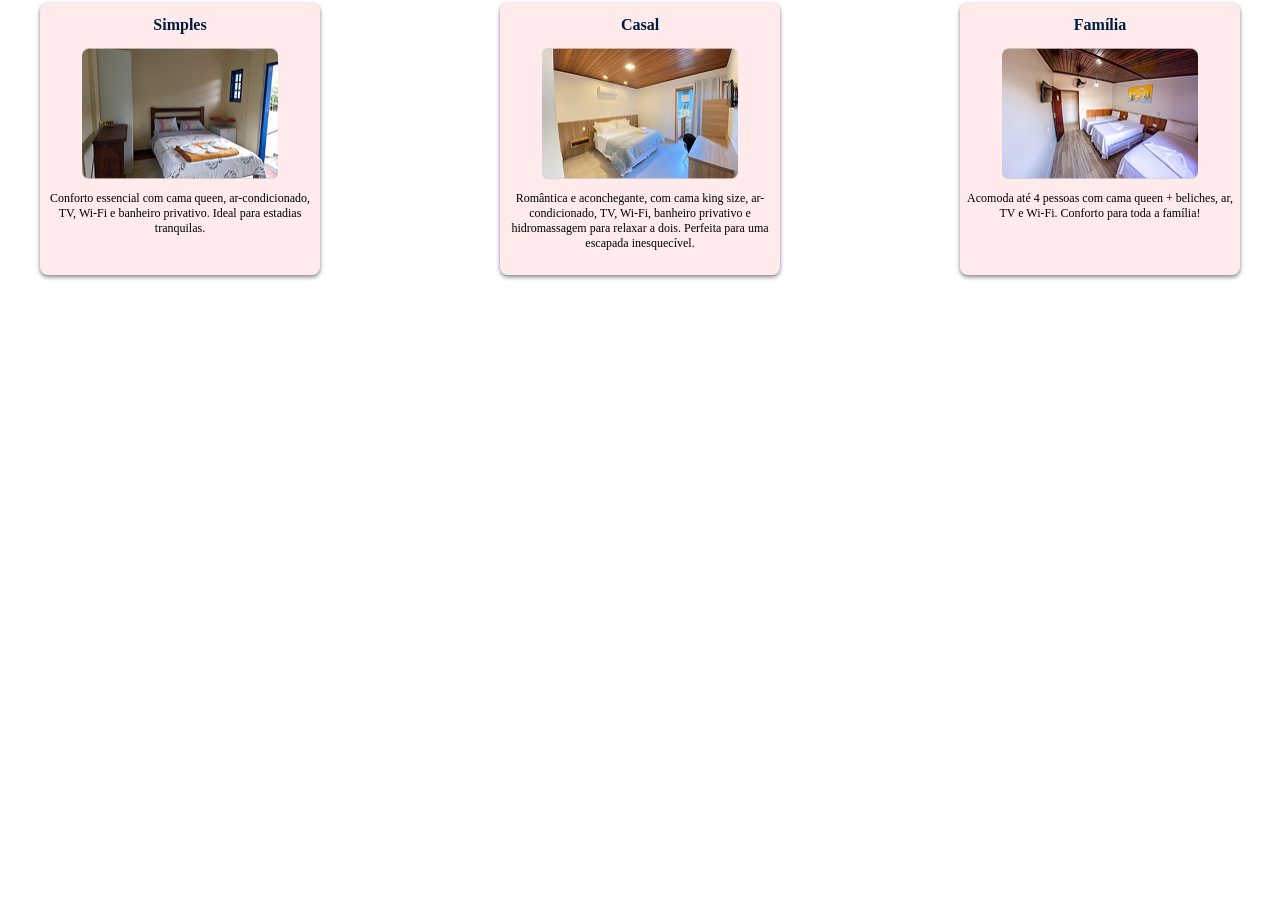
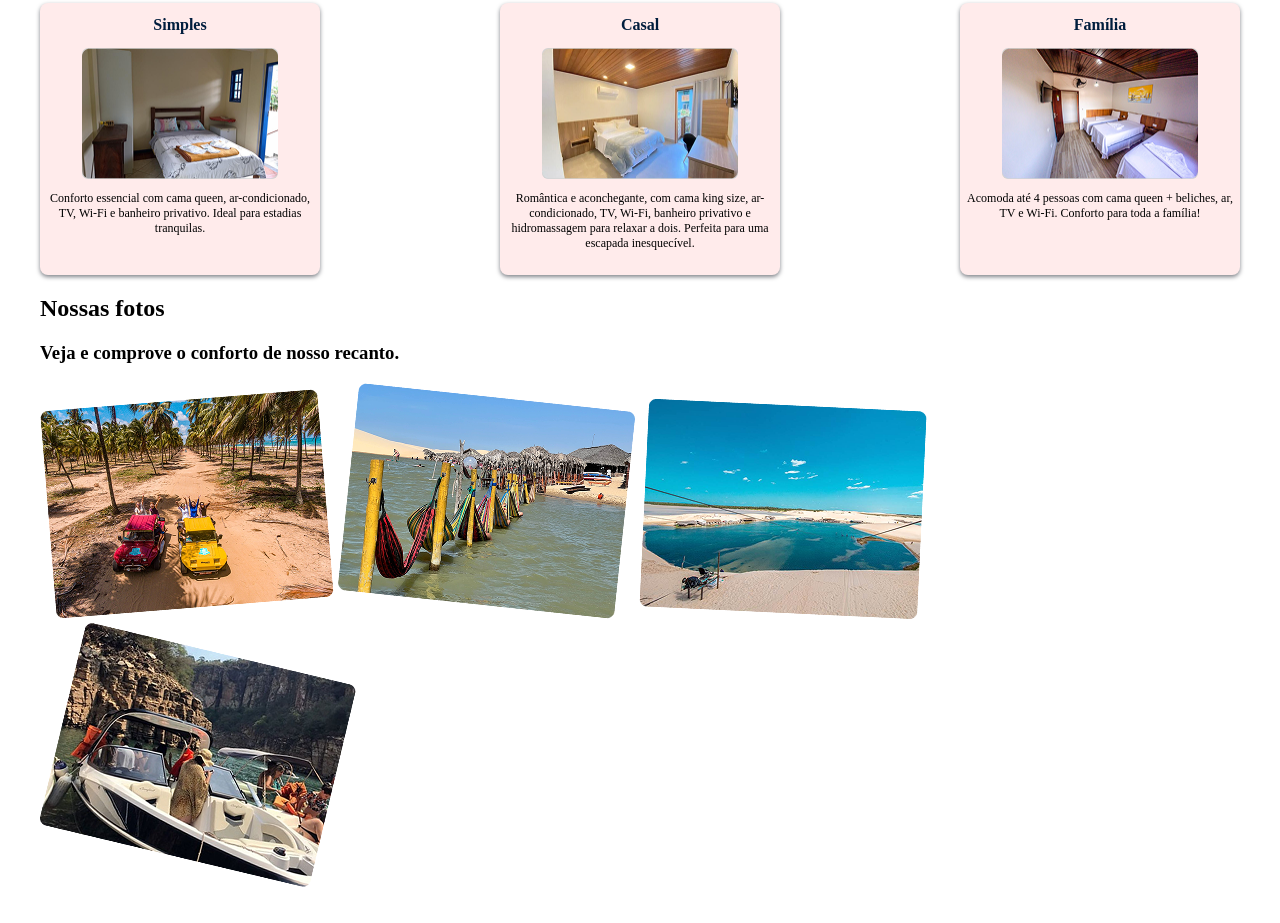
Before and after one commit to Kaua-cel/lp-pousada-portfolio, a plain HTML site: page index.html in a window 1280 px wide. Shown: the part 588-1511 px from the top of the page. Before the commit the page ends 895 px from the top, so only its background shows below. Drawn offline with Linux system fonts and the light colour scheme; a web font is replaced by a local one.

Commit message:
creation photos section

```diff
--- a/index.html
+++ b/index.html
@@ -75,6 +75,20 @@
                 </div>
             </article>
         </section>
+
+        <section class="photos">
+            <article class="title-photos">
+                <h2>Nossas fotos</h2>
+                <h3>Veja e comprove o conforto de nosso recanto.</h3>
+            </article>
+
+            <article>
+                <img src="/media/img-fotos-01.png" alt="foto do passeio de buggy">
+                <img src="/media/img-fotos-02.png" alt="foto da atração de redes na água">
+                <img src="/media/img-fotos-03.png" alt="foto do passeio de tirolesa na areia">
+                <img src="/media/img-fotos-04.png" alt="foto do passeio de lancha">
+            </article>
+        </section>
     </main>
 
 </body>
--- a/style.css
+++ b/style.css
@@ -203,3 +203,8 @@ header{
     align-items: center;
     gap: 24px;
 }
+
+/* section photos */
+.photos .title-photos{
+
+}
```
Also changed, not shown: media/img-fotos-01.png (added), media/img-fotos-02.png (added), media/img-fotos-03.png (added), media/img-fotos-04.png (added).
